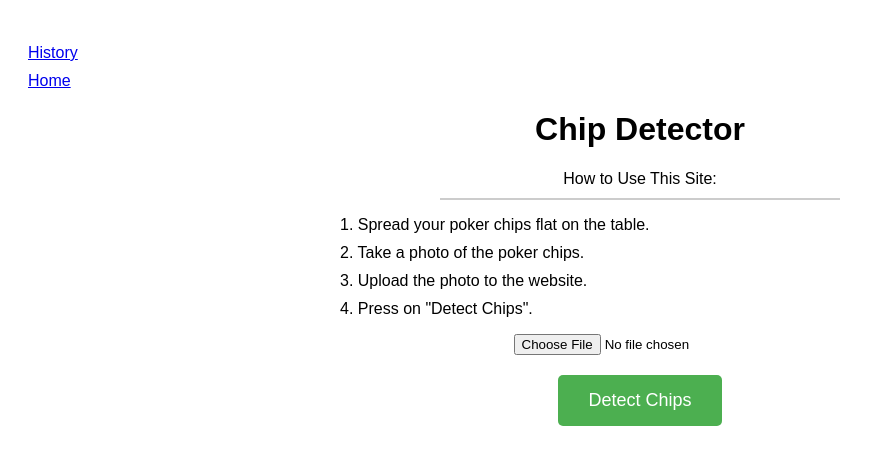
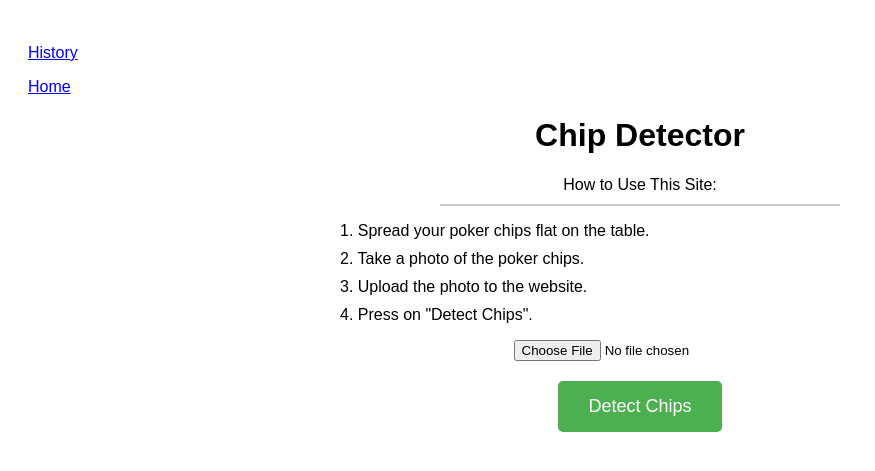
Before and after one commit to ozmiz2000/poker-chips-detector, a Flask app: page / in a window 1280 px wide. Shown: the top 471 px of the page, without its empty margins (0-875 px from the left). Run offline with Flask 3, Linux system fonts and the light colour scheme.

Commit message:
CHANGES!

```diff
--- a/app.py
+++ b/app.py
@@ -88,12 +88,24 @@ def calculate_chips_and_value(detections):
     labels = [model.names[class_id] for class_id in detections.class_id]
     chips_list = []
     total_value = 0
+    c1 = 1
+    c25 = 0.25
+    c50 = 0.5
+    c500 = 2
+    c5000 = 10
+
     for label in labels:
         chips_list.append(label)
         if label == '1':
-            total_value += int(label)
-        else:
-            total_value += (int(label) / 100)
+            total_value += c1
+        elif label == '25':
+            total_value += c25
+        elif label == '50':
+            total_value += c50
+        elif label == '500':
+            total_value += c500
+        elif label == '1000':
+            total_value += c5000
     return chips_list, total_value
 
 
@@ -101,8 +113,7 @@ def format_counts_text(chips_list):
     counts = Counter(chips_list)
     counts_text = 'You have:\n'
     for element, count in counts.items():
-        pluralized_element = f"{element}s" if count > 1 else element
-        counts_text += f"{count}: {pluralized_element}\n"
+        counts_text += f"{count}: {element}₪, \n"
     return counts_text
 
 
--- a/templates/index.html
+++ b/templates/index.html
@@ -35,7 +35,7 @@
             padding: 0;
             text-align: left;
         }
-        p {
+        .p {
             text-align: center;
             border-bottom: 2px solid #ccc;
             padding-bottom: 10px;
@@ -61,20 +61,24 @@
         #detect-button:hover {
             background-color: #45a049;
         }
+        .menu {
+            list-style-type: none;
+            padding: 0;
+            text-align: left;
+            margin-bottom: 10px;
+        }
     </style>
 </head>
 <body>
     <header>
         <nav>
-            <ul>
-                <li><a href="{{ url_for('history') }}">History</a></li>
-                <li><a href="{{ url_for('index') }}">Home</a></li>
-            </ul>
+            <p class="menu"><a href="{{ url_for('history') }}">History</a></p>
+            <p class="menu"><a href="{{ url_for('index') }}">Home</a></p>
         </nav>
     </header>
     <div class="directions">
         <h1>Chip Detector</h1>
-        <p>How to Use This Site:</p>
+        <p class="p">How to Use This Site:</p>
         <ul>
             <li>1. Spread your poker chips flat on the table.</li>
             <li>2. Take a photo of the poker chips.</li>
```
Also changed, not shown: templates/history.html (+12 -0 lines).
